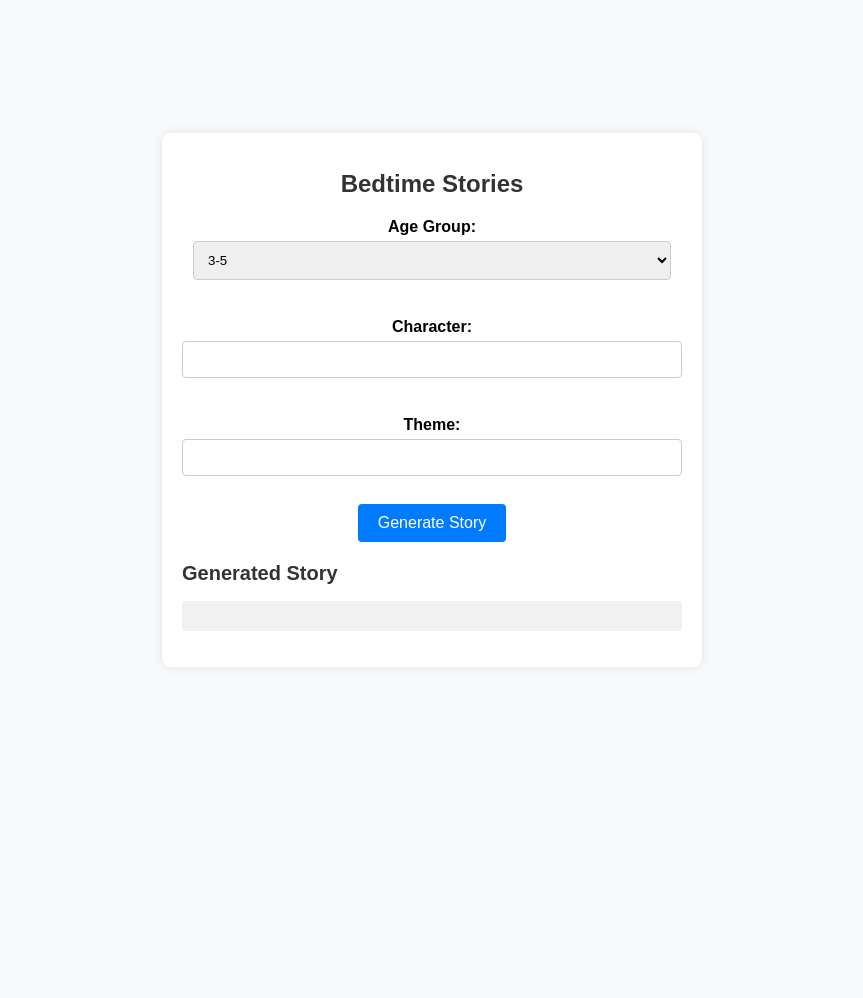
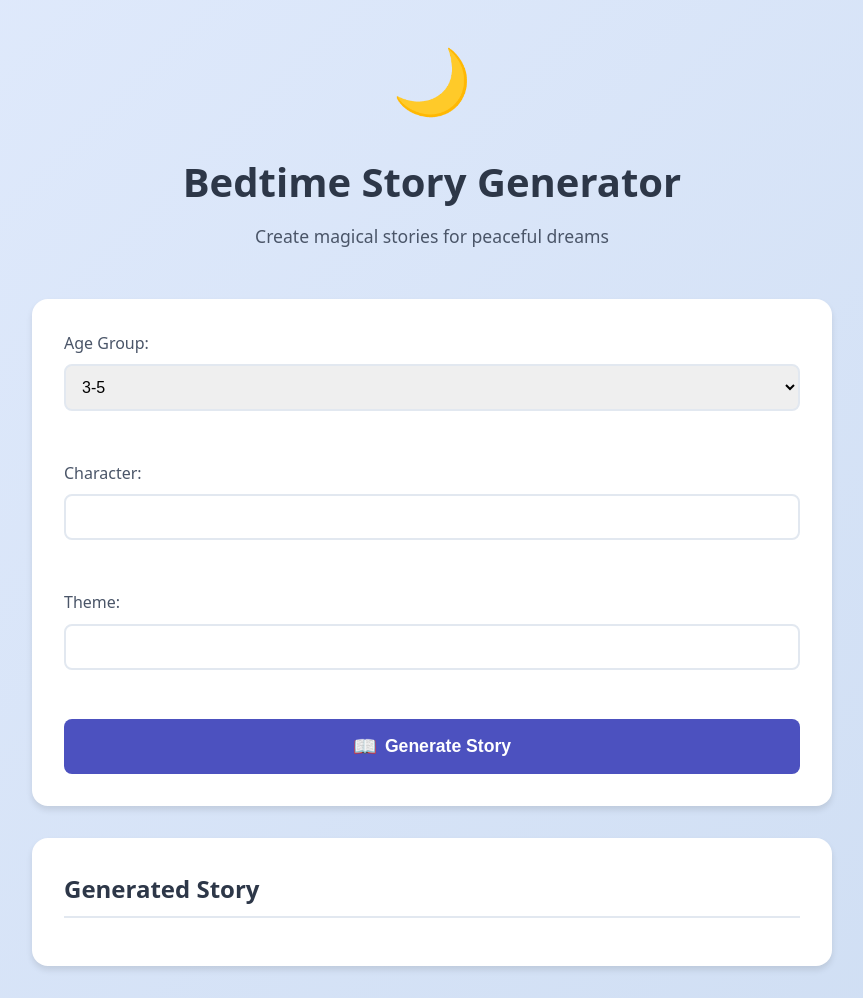
Before and after one commit to Raju1998060745/stories123, a Django app: page / in a window 1280 px wide. Shown: the whole page, without its empty margins (208-1071 px from the left). Before the commit the page ends 584 px from the top, so only its background shows below. Run offline with Django 5.2, Linux system fonts and the light colour scheme.

Commit message:
version 1 commit

```diff
--- a/BedtimeStories/story/templates/story/generate_story.html
+++ b/BedtimeStories/story/templates/story/generate_story.html
@@ -5,94 +5,197 @@
     <meta name="viewport" content="width=device-width, initial-scale=1.0">
     <title>Bedtime Stories</title>
     <style>
-        body {
-            font-family: Arial, sans-serif;
-            background-color: #f8f9fa;
+        * {
     margin: 0;
     padding: 0;
-            display: flex;
-            justify-content: center;
-            align-items: center;
-            height: 100vh;
+    box-sizing: border-box;
 }
+
+body {
+    font-family: system-ui, -apple-system, BlinkMacSystemFont, 'Segoe UI', Roboto, Oxygen, Ubuntu, Cantarell, sans-serif;
+    line-height: 1.6;
+    color: #333;
+    background: linear-gradient(135deg, #e0eafc 0%, #cfdef3 100%);
+    min-height: 100vh;
+    padding: 2rem;
+}
+
 .container {
+    max-width: 800px;
+    margin: 0 auto;
+}
+
+/* Header styles */
+header {
+    text-align: center;
+    margin-bottom: 3rem;
+}
+
+.logo {
+    font-size: 4rem;
+    margin-bottom: 1rem;
+    animation: float 3s ease-in-out infinite;
+}
+
+@keyframes float {
+    0% { transform: translateY(0px); }
+    50% { transform: translateY(-10px); }
+    100% { transform: translateY(0px); }
+}
+
+h1 {
+    color: #2d3748;
+    font-size: 2.5rem;
+    margin-bottom: 0.5rem;
+}
+
+header p {
+    color: #4a5568;
+    font-size: 1.1rem;
+}
+
+/* Form styles */
+.story-form {
     background: white;
-            border-radius: 8px;
-            box-shadow: 0 0 10px rgba(0, 0, 0, 0.1);
-            padding: 20px;
-            max-width: 500px;
-            width: 100%;
-            text-align: center;
+    padding: 2rem;
+    border-radius: 1rem;
+    box-shadow: 0 4px 6px rgba(0, 0, 0, 0.1);
+    margin-bottom: 2rem;
 }
-        h1 {
-            color: #333;
-            font-size: 24px;
-            margin-bottom: 20px;
+
+.form-group {
+    margin-bottom: 1.5rem;
 }
+
 label {
     display: block;
-            margin: 10px 0 5px;
-            font-weight: bold;
+    margin-bottom: 0.5rem;
+    font-weight: 500;
+    color: #4a5568;
 }
-        input[type="text"], select {
-            width: calc(100% - 22px);
-            padding: 10px;
-            margin-bottom: 10px;
-            border: 1px solid #ccc;
-            border-radius: 4px;
+
+select,
+input {
+    width: 100%;
+    padding: 0.75rem;
+    border: 2px solid #e2e8f0;
+    border-radius: 0.5rem;
+    font-size: 1rem;
+    transition: border-color 0.2s;
 }
-        button {
-            background-color: #007bff;
+
+select:focus,
+input:focus {
+    outline: none;
+    border-color: #4c51bf;
+    box-shadow: 0 0 0 3px rgba(76, 81, 191, 0.1);
+}
+
+.generate-btn {
+    width: 100%;
+    padding: 1rem;
+    background: #4c51bf;
     color: white;
     border: none;
-            padding: 10px 20px;
-            border-radius: 4px;
+    border-radius: 0.5rem;
+    font-size: 1.1rem;
+    font-weight: 600;
     cursor: pointer;
-            font-size: 16px;
+    transition: background-color 0.2s;
+    display: flex;
+    align-items: center;
+    justify-content: center;
+    gap: 0.5rem;
 }
-        button:hover {
-            background-color: #0056b3;
+
+.generate-btn:hover {
+    background: #434190;
 }
-        .story-container {
-            margin-top: 20px;
-            text-align: left;
+
+.btn-icon {
+    font-size: 1.2rem;
 }
-        h2 {
-            color: #333;
-            font-size: 20px;
-            margin-bottom: 10px;
+
+/* Story display styles */
+.story-display {
+    background: white;
+    padding: 2rem;
+    border-radius: 1rem;
+    box-shadow: 0 4px 6px rgba(0, 0, 0, 0.1);
+    margin-top: 2rem;
 }
-        p {
-            background: #f1f1f1;
-            padding: 15px;
-            border-radius: 4px;
+
+.story-display h2 {
+    color: #2d3748;
+    font-size: 1.5rem;
+    margin-bottom: 1rem;
+    padding-bottom: 0.5rem;
+    border-bottom: 2px solid #e2e8f0;
+}
+
+.story-display p {
+    color: #4a5568;
+    line-height: 1.8;
+    font-size: 1.1rem;
+}
+
+/* Responsive design */
+@media (max-width: 768px) {
+    body {
+        padding: 1rem;
+    }
+
+    .story-form,
+    .story-display {
+        padding: 1.5rem;
+    }
+
+    h1 {
+        font-size: 2rem;
+    }
+
+    .logo {
+        font-size: 3rem;
+    }
 }
     </style>
 </head>
 <body>
     <div class="container">
-        <h1>Bedtime Stories</h1>
-        <form method="post" action="">
+
+        <header>
+            <div class="logo">🌙</div>
+            <h1>Bedtime Story Generator</h1>
+            <p>Create magical stories for peaceful dreams</p>
+        </header>
+        <main>
+        <form method="post" class="story-form" action="">
             {% csrf_token %}
+            <div class="form-group">
             <label for="age_group">Age Group:</label>
             {{ form.age_group }}
             <br><br>
+            </div>
 
+            <div class="form-group">
             <label for="character">Character:</label>
             {{ form.character }}
             <br><br>
-
+            </div>
+            <div class="form-group">
             <label for="theme">Theme:</label>
             {{ form.theme }}
             <br><br>
-
-            <button type="submit">Generate Story</button>
+            </div>
+            <button type="submit"class="generate-btn">
+                <span class="btn-icon">📖</span>Generate Story</button>
         </form>
 
-        <div class="story-container">
+        <div class="story-display">
             <h2>Generated Story</h2>
             <p>{{ story }}</p>
         </div>
+    </main>
     </div>
 </body>
 </html>
```
Also changed, not shown: backend/app.py (+6 -2 lines), backend/fine_tune.py (deleted, +0 -53 lines), backend/indexing.py (added, +77 -0 lines), backend/search.py (added, +33 -0 lines). Lines whose indentation alone changed are shown as unchanged.
